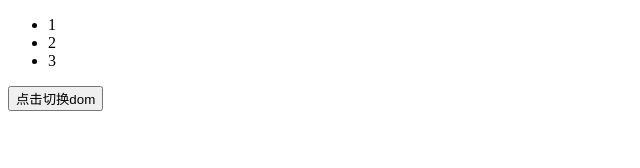
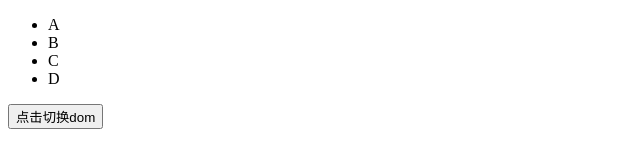
Before and after one commit to azhen98/vnode-study-snabbdom, a website built with webpack: page www/index.html in a window 1280 px wide. Both pictures are taken after a click on the button "点击切换dom". Shown: the whole page, without its empty margins (0-640 px from the left). Built offline with nearby package versions, Linux system fonts and the light colour scheme.

Commit message:
实现简单的diff children 不存在相同节点的情况

```diff
--- a/package.json
+++ b/package.json
@@ -5,7 +5,8 @@
 	"main": "index.js",
 	"scripts": {
 		"test": "echo \"Error: no test specified\" && exit 1",
-		"dev": "npx webpack serve"
+		"dev": "npx webpack serve",
+		"build":"npx webpack"
 	},
 	"keywords": [],
 	"author": "",
--- a/src/core/patch.js
+++ b/src/core/patch.js
@@ -1,6 +1,7 @@
 import vnode from './vnode'
 import is from '../utils/is'
 import createElement from './createElement'
+import PatchVnode from './patchVnode'
 import h from './h'
 export default function (oldVnode, newVnode) {
 	// 判断oldVnode 是否为虚拟dom
@@ -9,20 +10,12 @@ export default function (oldVnode, newVnode) {
 	}
 	// 判断是否为同一个节点
 	if (is.sameNode(oldVnode, newVnode)) {
-		console.log(oldVnode, newVnode)
 		// 同一个节点 进行精细化比较
 		if (oldVnode === newVnode) {
 			console.log('这是同一个节点')
 			return
 		}
-		// 判断节点的文本内容 h 函数限制了 text文本存在就不会出现 children 对象
-		if (newVnode.text && (!newVnode.children || newVnode.children.length == 0)) {
-			console.log('存在文本内容')
-			// 存在文本内容 清空子节点导入文本内容
-			if (newVnode.text != oldVnode.text) {
-				oldVnode.elm.innerText = newVnode.text
-			}
-		}
+		PatchVnode(oldVnode, newVnode)
 	} else {
 		// 不是同一个节点 直接包暴力删除 插入新的元素
 		const vNode = createElement(newVnode)
--- /dev/null
+++ b/src/core/patchVnode.js
@@ -0,0 +1,39 @@
+import is from '../utils/is'
+import createElement from './createElement'
+export default function patchVnode(oldVnode, newVnode) {
+	// 判断节点的文本内容 h 函数限制了 text文本存在就不会出现 children 对象
+	if (newVnode.text && (!newVnode.children || newVnode.children.length == 0)) {
+		console.log('存在文本内容')
+		// 存在文本内容 清空子节点导入文本内容
+		if (newVnode.text != oldVnode.text) {
+			oldVnode.elm.innerText = newVnode.text
+		}
+	}
+
+	// 存在children
+	if (newVnode.children && newVnode.children.length > 0) {
+		let suIndex = 0 //这个变量是为了 让dom按照匹配顺序插入dom树
+		newVnode.children.forEach((newItem, newIndex) => {
+			let isExist
+			oldVnode.children.forEach((oldItem, oldIndex) => {
+				if (is.sameNode(oldItem, newItem)) {
+					isExist = true
+				}
+			})
+
+			if (isExist) {
+				// 是通过一个节点
+				suIndex++
+			} else {
+				// 不是同一个节点 就要生成新的dom插入树
+				const element = createElement(newItem)
+				const oldVlength = oldVnode.children.length - 1
+				if (suIndex >= oldVlength) {
+					oldVnode.elm.appendChild(element)
+				} else {
+					oldVnode.elm.insertBefore(element, oldVnode.children[suIndex].elm)
+				}
+			}
+		})
+	}
+}
--- a/src/index.js
+++ b/src/index.js
@@ -38,19 +38,59 @@
 import h from './core/h'
 import patch from './core/patch'
 const container = document.getElementById('container')
-const vnode = h('div', '测试')
-const newVnode = h('selection', [
+const vnode = h('ul', [
 	h(
-		'ul',
+		'li',
 		{
-			class: 23324,
+			key: 'A',
 		},
-		[1, 2, 3].map((item) => {
-			return h('li', item)
-		})
+		'A'
+	),
+	h(
+		'li',
+		{
+			key: 'B',
+		},
+		'B'
+	),
+	h(
+		'li',
+		{
+			key: 'C',
+		},
+		'C'
 	),
 ])
-console.log(newVnode)
+const newVnode = h('ul', [
+	h(
+		'li',
+		{
+			key: 'A',
+		},
+		'A'
+	),
+	h(
+		'li',
+		{
+			key: 'B',
+		},
+		'B'
+	),
+	h(
+		'li',
+		{
+			key: 'C',
+		},
+		'C'
+	),
+	h(
+		'li',
+		{
+			key: 'D',
+		},
+		'D'
+	),
+])
 patch(container, vnode)
 document.getElementById('btn').onclick = function () {
 	patch(vnode, newVnode)
--- a/webpack.config.js
+++ b/webpack.config.js
@@ -1,12 +1,13 @@
 /*
  * @Author: your name
  * @Date: 2021-07-21 11:27:38
- * @LastEditTime: 2021-07-21 14:11:47
+ * @LastEditTime: 2021-07-28 11:48:40
  * @LastEditors: Please set LastEditors
  * @Description: In User Settings Edit
  * @FilePath: \vuee:\学习\vue3.0-study\snabbdom\webpack.config.js
  */
 module.exports = {
+  devtool: 'eval-source-map',
 	entry: './src/index.js',
 	output: {
     publicPath: '/xuni/',
```
Also changed, not shown: www/index.html (+1 -1 lines), 1 other file.
